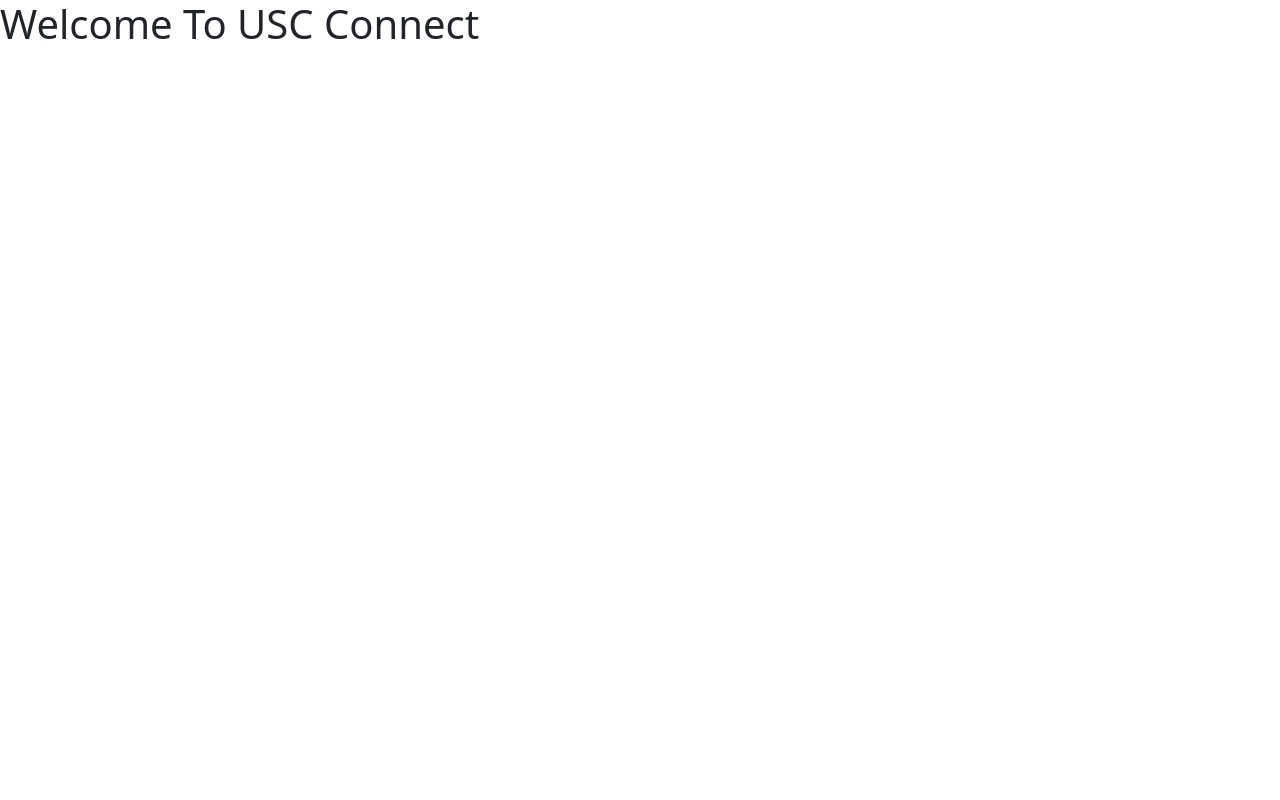
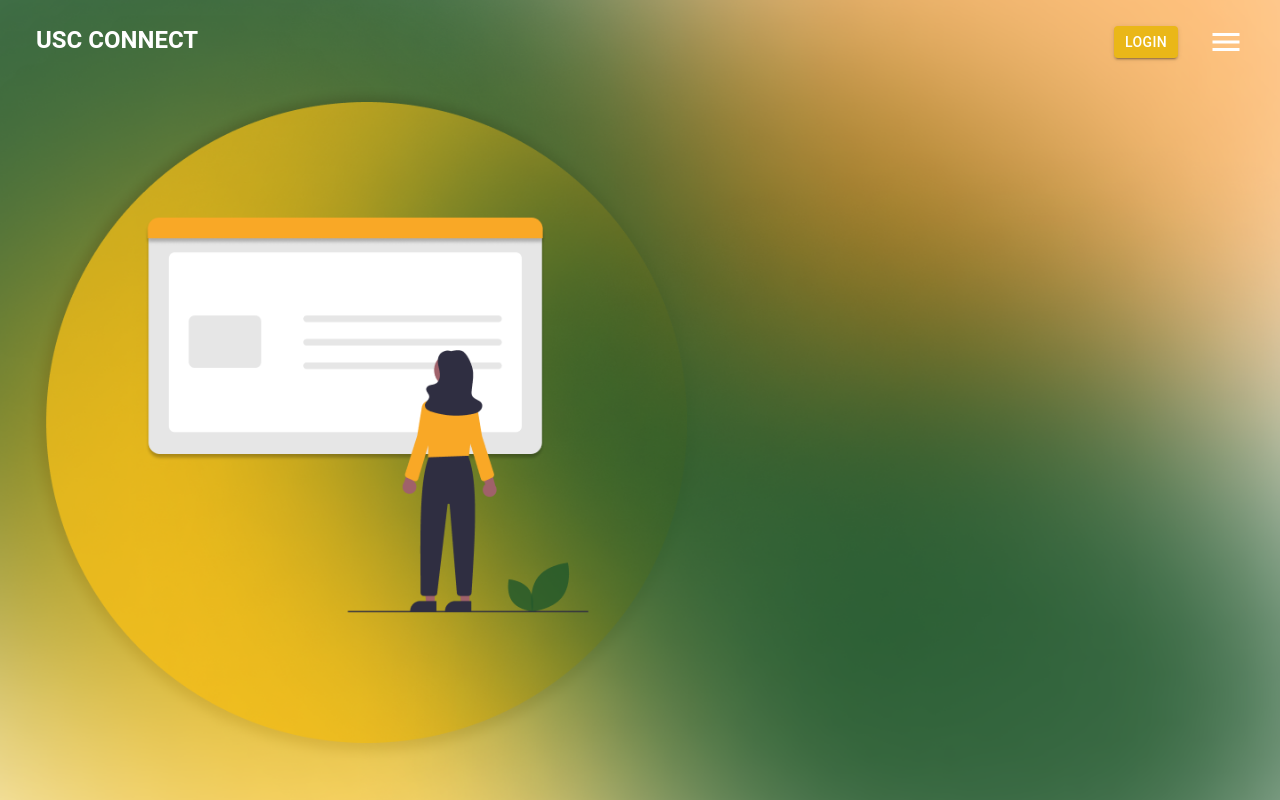
Before and after one commit to Karl-maker/USC-Connect, a Next.js app: page / in a window 1280 px wide. Built offline with nearby package versions, Linux system fonts and the light colour scheme.

Commit message:
Index.js and Page Template
index.js page was given background image and header was created

```diff
--- /dev/null
+++ b/components/template/header.js
@@ -0,0 +1,74 @@
+import { Button } from "@mui/material";
+import MenuIcon from "@mui/icons-material/Menu";
+import { Typography } from "@mui/material";
+import { createTheme, ThemeProvider } from "@mui/material/styles";
+
+const theme = createTheme({
+  palette: {
+    neutral: {
+      main: "#eab718",
+      contrastText: "#fff",
+    },
+  },
+});
+
+function sidebarHandler(e) {
+  e.preventDefault();
+  /*
+
+  Change State To Activate Sidebar
+
+  MUI has a library/component is utilities that will allow for off clicking
+  https://mui.com/components/click-away-listener/ <--- Find Here!
+
+  */
+}
+
+export default function Header() {
+  return (
+    <ThemeProvider theme={theme}>
+      <div
+        className="container-flush"
+        style={{
+          position: "fixed",
+          backgroundColor: "transparent",
+          width: "100%",
+        }}
+      >
+        <div className="row m-4">
+          <div className="col-6" style={{ color: "#fff" }}>
+            <Typography
+              style={{ fontWeight: "bold" }}
+              variant="h5"
+              gutterBottom
+              component="div"
+            >
+              USC CONNECT
+            </Typography>
+          </div>
+          <div className="col-6 text-end">
+            {/*
+
+        Login Button shows if website state isn't logged In (public / visitor)
+
+        */}
+            <Button
+              className="p-1"
+              size="medium"
+              color="neutral"
+              variant="contained"
+              href="/login"
+              style={{ color: "#fff" }}
+            >
+              LOGIN
+            </Button>
+            <MenuIcon
+              onClick={{ sidebarHandler }}
+              style={{ color: "#fff", marginLeft: "30px", fontSize: "36px" }}
+            />
+          </div>
+        </div>
+      </div>
+    </ThemeProvider>
+  );
+}
--- /dev/null
+++ b/components/template/index.js
@@ -0,0 +1,10 @@
+import Header from "./header";
+
+export default function PageTemplate({ children }) {
+  return (
+    <>
+      <Header />
+      {children}
+    </>
+  );
+}
--- a/pages/_app.js
+++ b/pages/_app.js
@@ -1,6 +1,7 @@
 // Below CSS file is global and will affect the entire code
 
 import "../styles/globals.css";
+import PageTemplate from "../components/template";
 
 // Next.js has components for many HTML elements. Make sure to check their documentation before doing anything major
 
@@ -29,8 +30,9 @@
           Below is where all the files in the pages folder will render.
           So we wrap this in whatever code we would want globally in the code (Example: Header, Footer, Navigation, Context)
         */}
-
-      <Component {...pageProps} />
+      <PageTemplate>
+        <Component {...pageProps} />
+      </PageTemplate>
     </>
   );
 }
--- a/pages/index.js
+++ b/pages/index.js
@@ -1,3 +1,8 @@
 export default function Home() {
-  return <h1>Welcome To USC Connect</h1>;
+  return (
+    <div
+      style={{ height: "100vh", width: "100vw" }}
+      className="special-screen"
+    ></div>
+  );
 }
--- a/styles/globals.css
+++ b/styles/globals.css
@@ -11,6 +11,30 @@
   text-decoration: none;
 }
 
+a,
+a:hover,
+a:focus,
+a:active {
+  text-decoration: none;
+  color: inherit;
+  cursor: pointer;
+}
+
 * {
   box-sizing: border-box;
 }
+
+textarea:focus,
+input:focus,
+button:focus {
+  outline: none;
+  text-decoration: none;
+  border: none;
+}
+
+.special-screen {
+  background-image: url("../public/special-screen.png");
+  background-repeat: no-repeat;
+  background-size: cover;
+  background-position: 50% 30%;
+}
```
Also changed, not shown: package.json (+8 -0 lines), public/special-screen.png (added), 1 other file (tests, documents, lock files or other folders).
